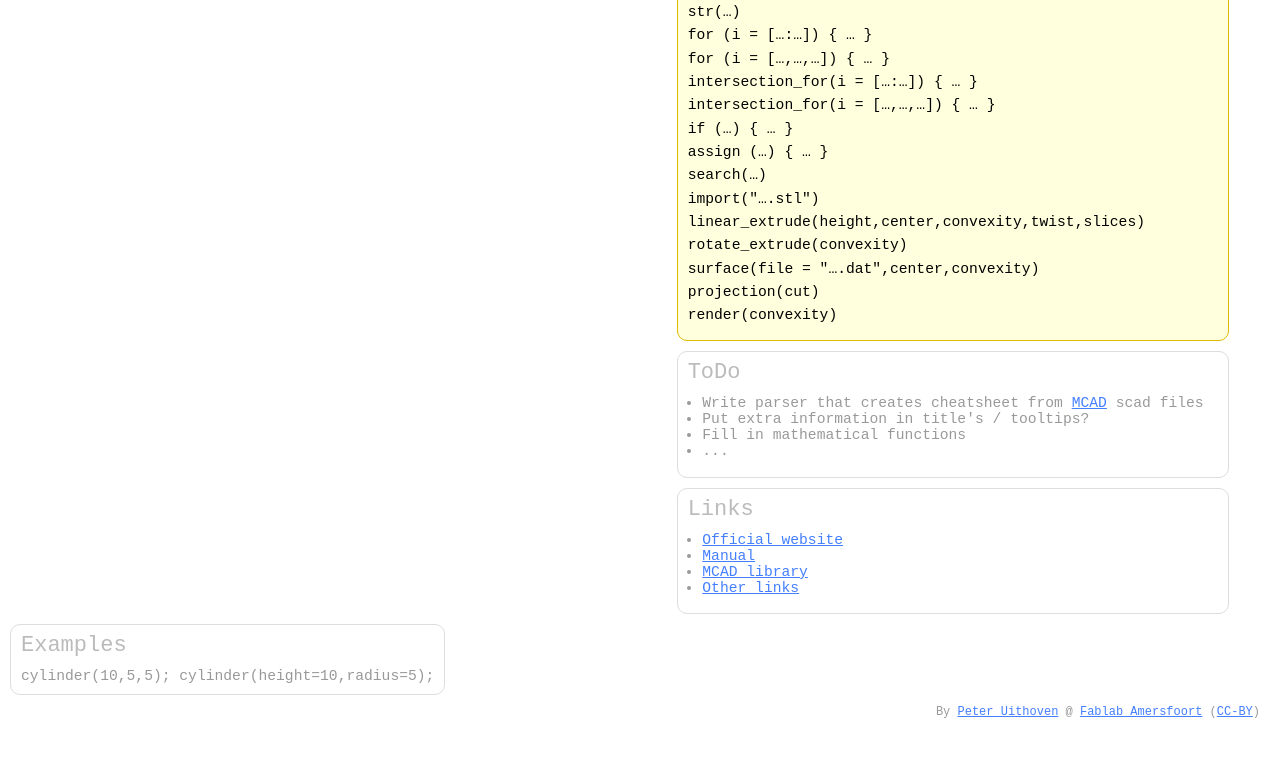
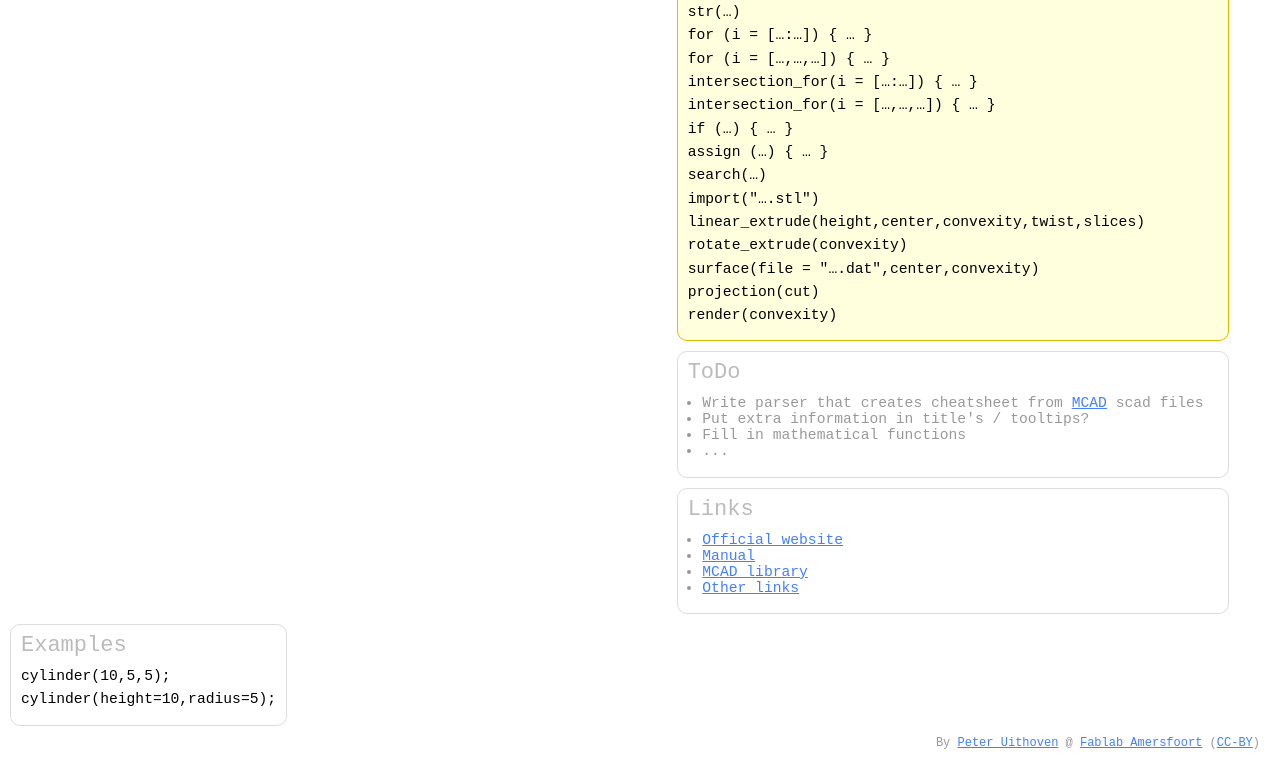
Before and after one commit to peteruithoven/OpenSCAD-CheatSheet, a plain HTML site: page index.html in a window 1280 px wide. Shown: the part 648-1408 px from the top of the page. Before the commit the page ends 1377 px from the top, so only its background shows below. Drawn offline with Linux system fonts and the light colour scheme; a web font is replaced by a local one.

Commit message:
command > code

```diff
--- a/index.html
+++ b/index.html
@@ -144,8 +144,8 @@
 		</section>
 		<article class="info">
 				<h2>Examples</h2>
-				<command>cylinder(10,5,5);</command>
-				<command>cylinder(height=10,radius=5);</command>
+				<code>cylinder(10,5,5);</code>
+				<code>cylinder(height=10,radius=5);</code>
 			</article>
 		<footer>By <a href="http://www.peteruithoven.nl" target="_blank">Peter Uithoven</a> @ <a href="http://www.fablabamersfoort.nl" target="_blank">Fablab Amersfoort</a> (<a href="http://freedomdefined.org/Licenses/CC-BY" target="_blank">CC-BY</a>)</footer>
 	</section>
```
